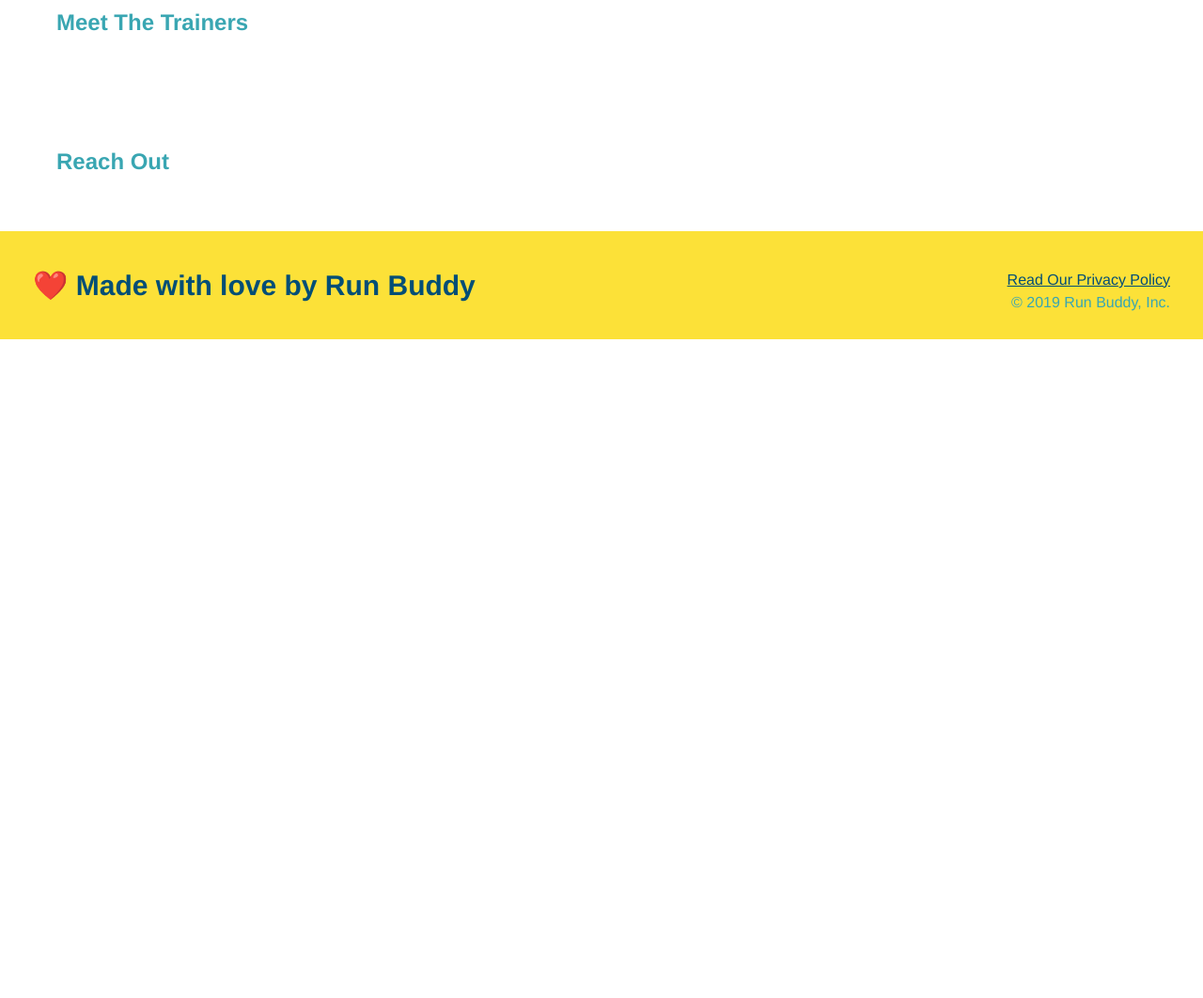
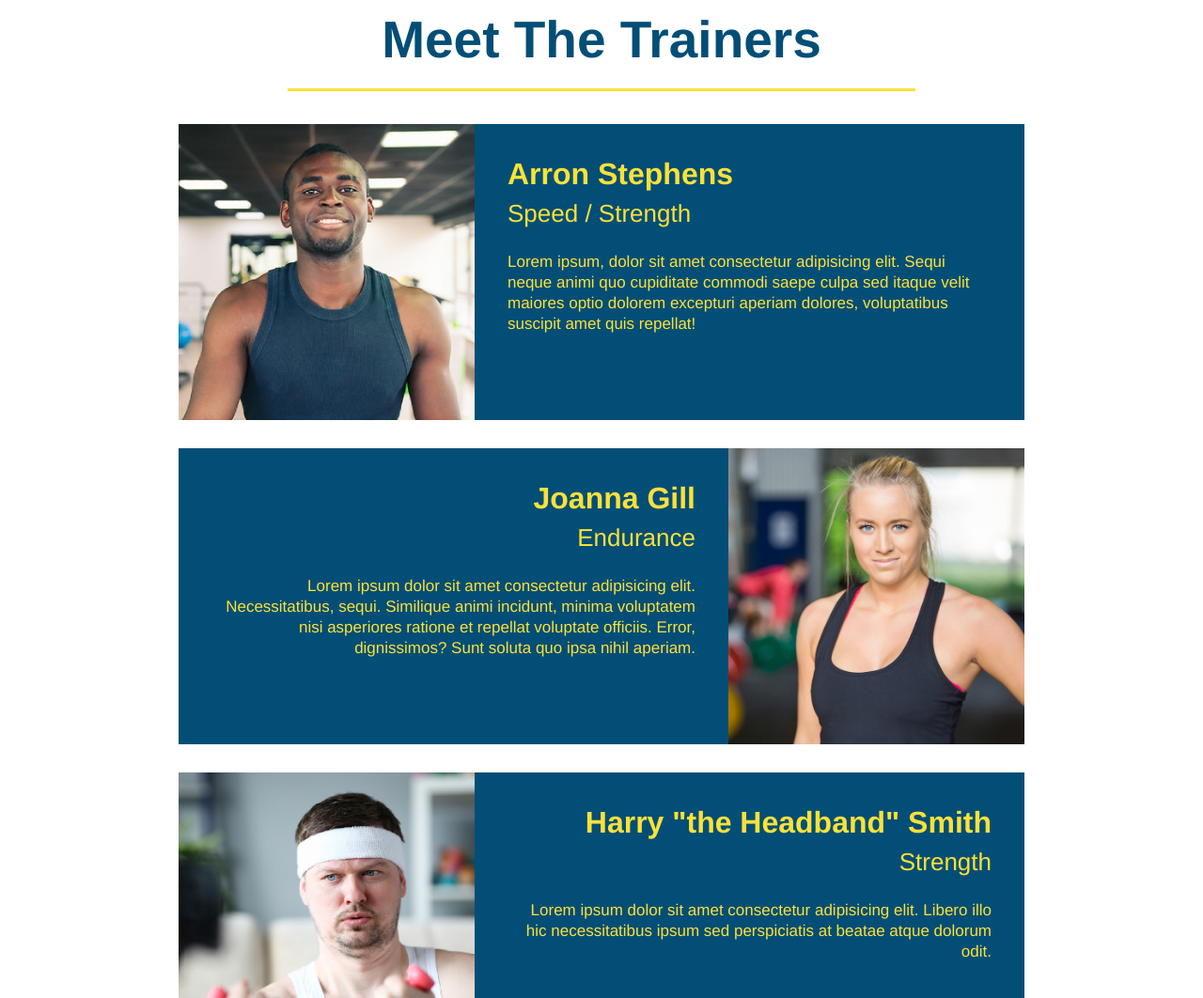
Before and after one commit to thomascupchurch/run-buddy, a plain HTML site: page index.html in a window 1280 px wide. Shown: the part 2780-3842 px from the top of the page at 94% size. Before the commit the page ends 3141 px from the top, so only its background shows below. Drawn offline with Linux system fonts and the light colour scheme.

Commit message:
meet the trainers section

```diff
--- a/assets/css/style.css
+++ b/assets/css/style.css
@@ -183,3 +183,50 @@ section {
 .steps span {
     font-size: 38px;
 }
+
+.trainers {
+    text-align: center;
+}
+
+.trainer {
+    width: 900px;
+    margin: 0 auto 30px auto;
+    background: #024e76;
+    color: #fce138;
+    overflow: auto;
+}
+
+.trainer img {
+    width: 35%;
+    float: left;
+}
+
+.trainer-bio {
+    padding: 35px;
+    float: left;
+    width: 65%;
+}
+
+.text-left {
+    text-align: left;
+}
+
+.text-right {
+    text-align: right;
+}
+
+.trainer-bio h3 {
+    font-size: 32px;
+    margin-bottom: 8px;
+}
+
+.trainer-bio h4 {
+    font-weight: lighter;
+    font-size: 26px;
+    margin-bottom: 25px;
+}
+
+.trainer-bio p {
+    font-size: 17px;
+    line-height: 1.3;
+}
--- a/index.html
+++ b/index.html
@@ -101,8 +101,40 @@
         </section>
 
         <!-- "meet the trainers" section -->
-        <section id="your-trainers">
-            <h2>Meet The Trainers</h2>
+        <section id="your-trainers" class="trainers">
+            <h2 class="section-title primary-border">Meet The Trainers</h2>
+            <article class="trainer">
+                <img src="./assets/images/trainer-1.jpg" alt="Arron Stephens in his workout clothes, ready to pump iron" />
+                <div class="trainer-bio text-left">
+                    <h3>Arron Stephens</h3>
+                    <h4>Speed / Strength</h4>
+                    <p>
+                        Lorem ipsum, dolor sit amet consectetur adipisicing elit. Sequi neque animi quo cupiditate commodi saepe culpa sed
+      itaque velit maiores optio dolorem excepturi aperiam dolores, voluptatibus suscipit amet quis repellat!
+                    </p>
+                </div>
+            </article>
+
+        <!-- second trainer bio -->
+            <article class="trainer">
+                <div class="trainer-bio text-right">
+                    <h3>Joanna Gill</h3>
+                    <h4>Endurance</h4>
+                    <p>Lorem ipsum dolor sit amet consectetur adipisicing elit. Necessitatibus, sequi. Similique animi incidunt, minima voluptatem nisi asperiores ratione et repellat voluptate officiis. Error, dignissimos? Sunt soluta quo ipsa nihil aperiam.</p>
+                </div>
+                <img src="./assets/images/trainer-2.jpg" alt="Joanna Gill cooling off after a workout" />
+            </article>
+
+        <!-- third trainer info -->
+            <article class="trainer">
+                <img src="./assets/images/trainer-3.jpg" alt="Harry smith wearing a headband and lifring comically small pink weights" />
+                <div class="trainer-bio text-right">
+                    <h3>Harry "the Headband" Smith</h3>
+                    <h4>Strength</h4>
+                    <p>Lorem ipsum dolor sit amet consectetur adipisicing elit. Libero illo hic necessitatibus ipsum sed perspiciatis at beatae atque dolorum odit.
+                    </p>
+                </div>
+            </article>
         </section>
 
         <!-- "reach out" section -->
```
Also changed, not shown: assets/images/trainer-1.jpg (added), assets/images/trainer-2.jpg (added), assets/images/trainer-3.jpg (added).
